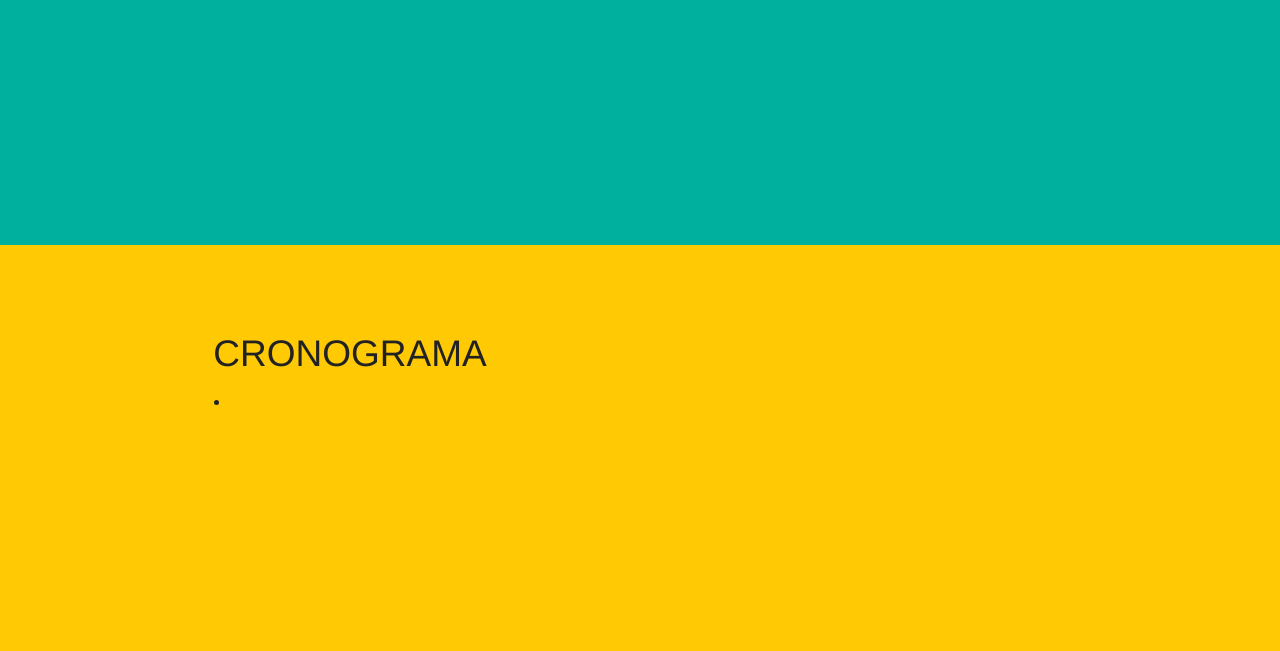
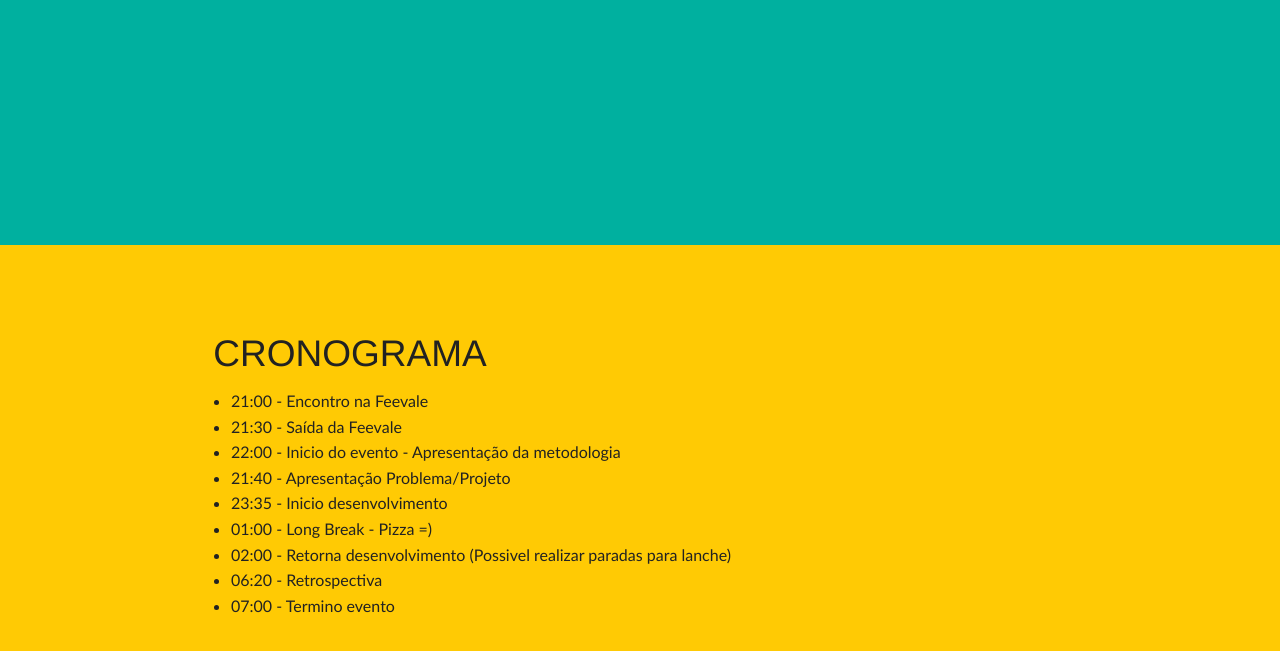
Before and after one commit to FrancieliB/francielib.github.io, a plain HTML site: page hackathon/index.html in a window 1280 px wide. Shown: the part 2304-2955 px from the top of the page. Drawn offline with Linux system fonts and the light colour scheme; a script that the page names is missing.

Commit message:
Cronograma

```diff
--- a/hackathon/index.html
+++ b/hackathon/index.html
@@ -189,7 +189,15 @@
                 <h2>CRONOGRAMA</h2>
 
                 <ul>
-                    <li></li>
+                    <li>21:00 - Encontro na Feevale</li>
+                    <li>21:30 - Saída da Feevale</li>
+                    <li>22:00 - Inicio do evento - Apresentação da metodologia</li>
+                    <li>21:40 - Apresentação Problema/Projeto</li>
+                    <li>23:35 - Inicio desenvolvimento</li>
+                    <li>01:00 - Long Break - Pizza =)</li>
+                    <li>02:00 - Retorna desenvolvimento (Possivel realizar paradas para lanche)</li>
+                    <li>06:20 - Retrospectiva </li>
+                    <li>07:00 - Termino evento</li>
                 </ul>
             </div>
         </div>
```
